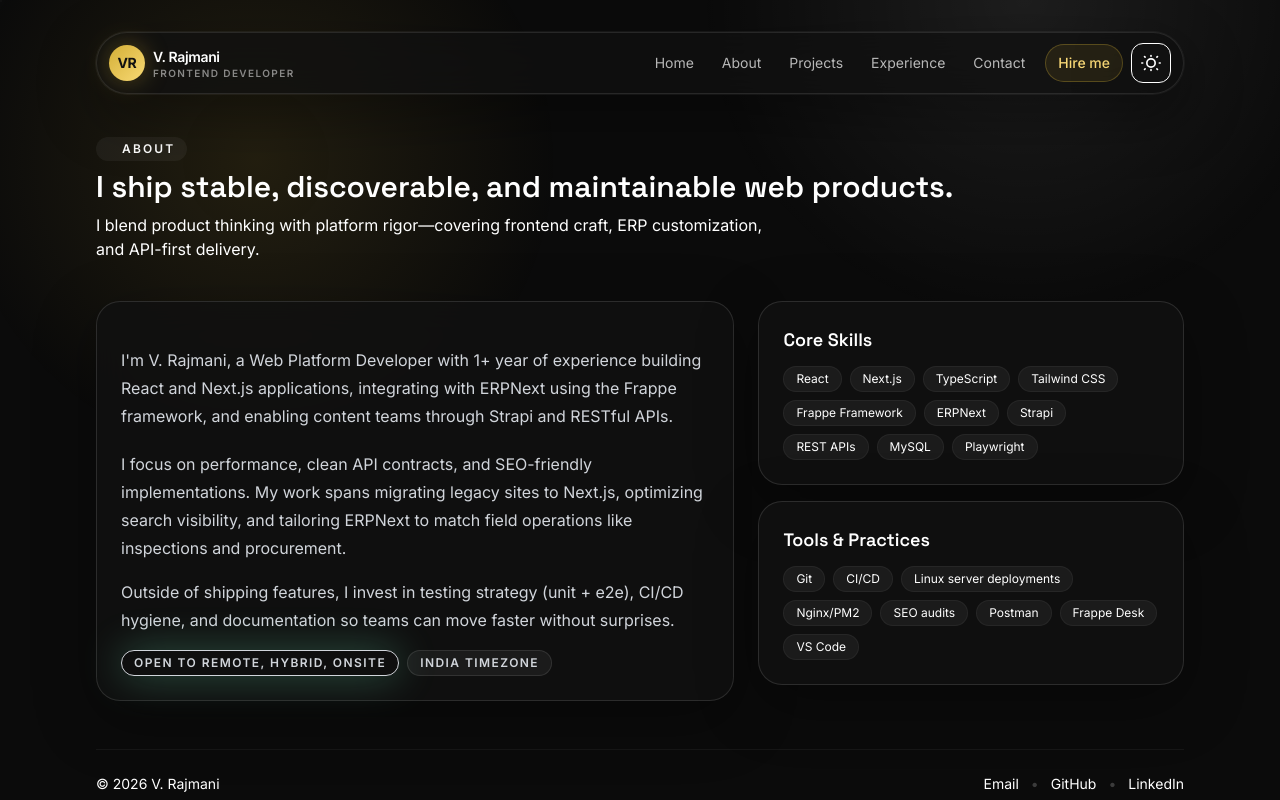
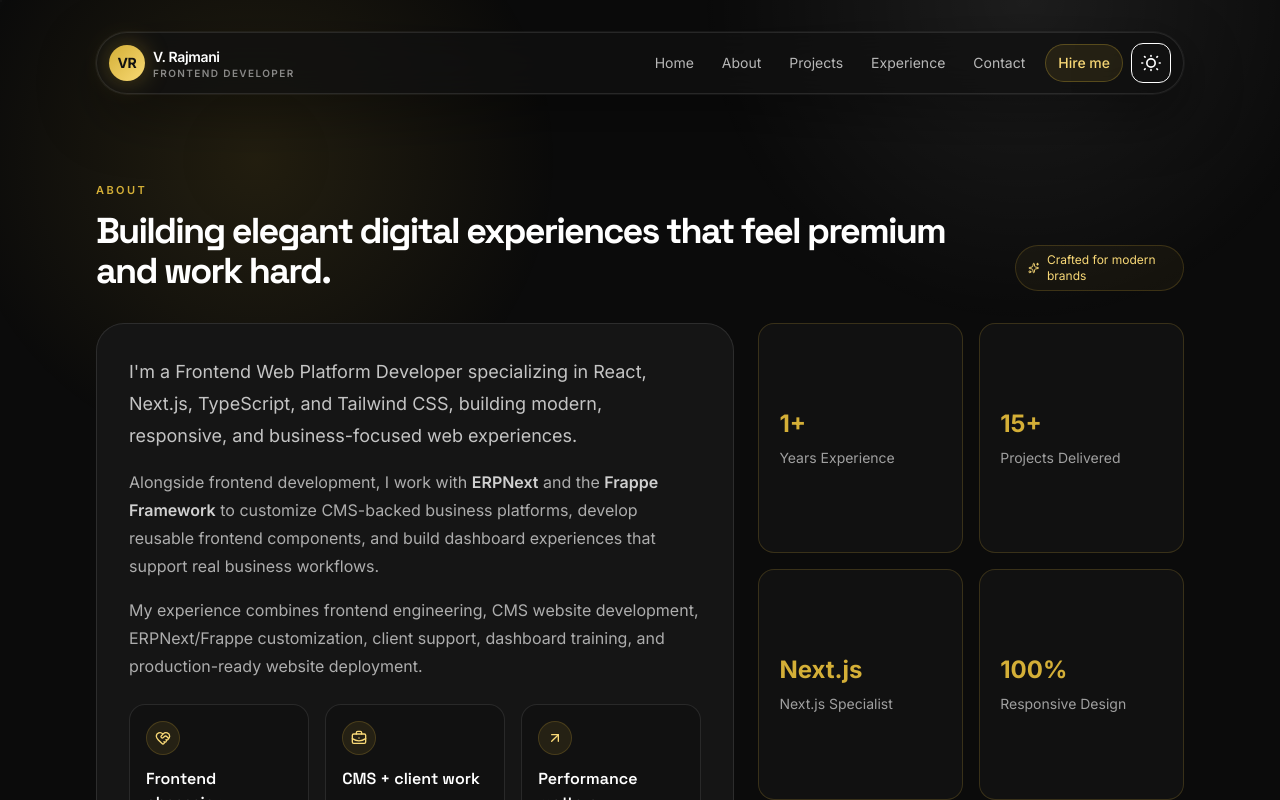
Before and after one commit to Rajmani-Nadar/rajmani-portfolio, a Next.js app: page /about in a window 1280 px wide. Shown: the top 800 px of the page. Built offline with nearby package versions, Linux system fonts and the light colour scheme.

Commit message:
feat: sync standalone pages with portfolio v2

```diff
--- a/src/app/(pages)/about/page.tsx
+++ b/src/app/(pages)/about/page.tsx
@@ -1,10 +1,5 @@
-import { SectionHeader } from '@/components/SectionHeader';
-import { Badge } from '@/components/Tag';
-import { SectionReveal } from '@/components/SectionReveal';
+import { About } from '@/components/About';
 import type { Metadata } from 'next';
-
-const skills = ['React', 'Next.js', 'TypeScript', 'Tailwind CSS', 'Frappe Framework', 'ERPNext', 'Strapi', 'REST APIs', 'MySQL', 'Playwright'];
-const tools = ['Git', 'CI/CD', 'Linux server deployments', 'Nginx/PM2', 'SEO audits', 'Postman', 'Frappe Desk', 'VS Code'];
 
 export const metadata: Metadata = {
   title: 'About | V. Rajmani',
@@ -12,54 +7,5 @@ export const metadata: Metadata = {
 };
 
 export default function AboutPage() {
-  return (
-    <div className="space-y-10">
-      <SectionHeader
-        eyebrow="About"
-        title="I ship stable, discoverable, and maintainable web products."
-        subtitle="I blend product thinking with platform rigor—covering frontend craft, ERP customization, and API-first delivery."
-      />
-
-      <SectionReveal className="grid gap-6 lg:grid-cols-[1.2fr_0.8fr]">
-        <div className="section-shell p-6 space-y-4 prose-custom">
-          <p>
-            I'm V. Rajmani, a Web Platform Developer with 1+ year of experience building React and Next.js applications, integrating with ERPNext using the Frappe framework, and enabling content teams through Strapi and RESTful APIs.
-          </p>
-          <p>
-            I focus on performance, clean API contracts, and SEO-friendly implementations. My work spans migrating legacy sites to Next.js, optimizing search visibility, and tailoring ERPNext to match field operations like inspections and procurement.
-          </p>
-          <p>
-            Outside of shipping features, I invest in testing strategy (unit + e2e), CI/CD hygiene, and documentation so teams can move faster without surprises.
-          </p>
-          <div className="flex flex-wrap gap-2">
-            <Badge variant="glow">Open to remote, hybrid, onsite</Badge>
-            <Badge>India timezone</Badge>
-          </div>
-        </div>
-
-        <div className="space-y-4">
-          <div className="section-shell p-6">
-            <h3 className="text-lg font-semibold text-white mb-3">Core Skills</h3>
-            <div className="flex flex-wrap gap-2">
-              {skills.map((skill) => (
-                <span key={skill} className="rounded-full bg-white/5 px-3 py-1 text-xs text-muted border border-white/5">
-                  {skill}
-                </span>
-              ))}
-            </div>
-          </div>
-          <div className="section-shell p-6">
-            <h3 className="text-lg font-semibold text-white mb-3">Tools & Practices</h3>
-            <div className="flex flex-wrap gap-2">
-              {tools.map((tool) => (
-                <span key={tool} className="rounded-full bg-white/5 px-3 py-1 text-xs text-muted border border-white/5">
-                  {tool}
-                </span>
-              ))}
-            </div>
-          </div>
-        </div>
-      </SectionReveal>
-    </div>
-  );
+  return <About />;
 }
--- a/src/app/(pages)/contact/page.tsx
+++ b/src/app/(pages)/contact/page.tsx
@@ -1,7 +1,5 @@
 import type { Metadata } from 'next';
-import { SectionHeader } from '@/components/SectionHeader';
-import { ContactForm } from '@/components/contact/ContactForm';
-import { SectionReveal } from '@/components/SectionReveal';
+import { ContactSection } from '@/components/ContactSection';
 
 export const metadata: Metadata = {
   title: 'Contact | V. Rajmani',
@@ -9,17 +7,5 @@ export const metadata: Metadata = {
 };
 
 export default function ContactPage() {
-  return (
-    <div className="space-y-8">
-      <SectionHeader
-        eyebrow="Contact"
-        title="Let’s build something reliable and fast"
-        subtitle="Reach out for freelance, contract, or full-time collaborations."
-      />
-
-      <SectionReveal>
-        <ContactForm />
-      </SectionReveal>
-    </div>
-  );
+  return <ContactSection />;
 }
--- a/src/app/(pages)/experience/page.tsx
+++ b/src/app/(pages)/experience/page.tsx
@@ -1,6 +1,4 @@
-import { SectionHeader } from '@/components/SectionHeader';
-import { ExperienceItem } from '@/components/ExperienceItem';
-import { SectionReveal } from '@/components/SectionReveal';
+import { ExperienceTimeline } from '@/components/ExperienceTimeline';
 import type { Metadata } from 'next';
 
 export const metadata: Metadata = {
@@ -9,38 +7,5 @@ export const metadata: Metadata = {
 };
 
 export default function ExperiencePage() {
-  return (
-    <div className="space-y-8">
-      <SectionHeader
-        eyebrow="Experience"
-        title="Roles and impact"
-        subtitle="Hands-on work delivering product features, platform integrations, and quality practices."
-      />
-
-      <SectionReveal>
-        <ExperienceItem
-          company="Suraj Technologies Pvt Ltd"
-          role="Web Platform Developer"
-          period="Jan 2025 - Feb 2026"
-          achievements={[
-            "Migrated marketing and product sites to Next.js, improving performance scores and SEO.",
-            "Customized ERPNext workflows for inspection and procurement, reducing manual steps.",
-            "Implemented Playwright testing for ERP frontend modules to prevent regressions.",
-            "Collaborated with designers and content teams to streamline CMS workflows using Strapi."
-          ]}
-          tools={[
-            'Next.js',
-            'React',
-            'TypeScript',
-            'Tailwind',
-            'Frappe/ERPNext',
-            'Strapi',
-            'REST APIs',
-            'MySQL',
-            'Playwright'
-          ]}
-        />
-      </SectionReveal>
-    </div>
-  );
+  return <ExperienceTimeline />;
 }
--- a/src/app/(pages)/projects/page.tsx
+++ b/src/app/(pages)/projects/page.tsx
@@ -1,48 +1,5 @@
-import { SectionHeader } from '@/components/SectionHeader';
-import { ProjectCard } from '@/components/ProjectCard';
-import { SectionReveal } from '@/components/SectionReveal';
+import { Projects } from '@/components/Projects';
 import type { Metadata } from 'next';
-
-const projects = [
-  {
-    title: 'Sonali Wires',
-    description:
-      'Migrated the corporate website to Next.js with a Strapi headless CMS backend, significantly improving performance, SEO, and content scalability. Implemented structured metadata and optimized Lighthouse scores while enabling the marketing team to manage content independently via Strapi. Deployed on a dedicated Linux server with separate frontend and backend services.',
-    meta: 'Next.js + Strapi',
-    stack: [
-      'Next.js',
-      'React',
-      'TypeScript',
-      'Tailwind CSS',
-      'Strapi (Headless CMS)',
-      'REST APIs',
-      'SEO Optimization',
-      'Linux Server Deployment',
-      'Nginx / PM2'
-    ],
-    liveLinks: [
-      { label: 'Frontend (Next.js)', url: 'http://69.62.81.102:3000/' },
-      { label: 'Backend (Strapi Admin)', url: 'http://69.62.81.102:1337/admin/' }
-    ],
-    architecture:
-      'Next.js frontend on port 3000 consumes REST APIs from a Strapi headless CMS backend on port 1337; both services run on a dedicated Linux server.',
-    tags: ['Production Deployment', 'Headless CMS Architecture', 'Server-Based Hosting', 'SEO Optimized']
-  },
-  {
-    title: 'Fire Extinguisher Inspection System',
-    description:
-      'Customized ERPNext to digitize inspection checklists, automate scheduling, and generate compliance-ready reports for field teams.',
-    meta: 'ERPNext customization',
-    stack: ['Frappe', 'ERPNext', 'Python', 'DocTypes', 'Workflow', 'Print Formats']
-  },
-  {
-    title: 'WERP',
-    description:
-      'Built a React-based ERP frontend with modular components, role-based access, and automated testing to keep releases predictable.',
-    meta: 'React ERP frontend',
-    stack: ['React', 'TypeScript', 'REST APIs', 'Playwright', 'Tailwind']
-  }
-];
 
 export const metadata: Metadata = {
   title: 'Projects | V. Rajmani',
@@ -50,21 +7,5 @@ export const metadata: Metadata = {
 };
 
 export default function ProjectsPage() {
-  return (
-    <div className="space-y-8">
-      <SectionHeader
-        eyebrow="Projects"
-        title="Recent work"
-        subtitle="A snapshot of projects where I solved performance, integration, and workflow challenges."
-      />
-
-      <SectionReveal>
-        <div className="grid gap-4">
-          {projects.map((project) => (
-            <ProjectCard key={project.title} {...project} />
-          ))}
-        </div>
-      </SectionReveal>
-    </div>
-  );
+  return <Projects />;
 }
--- a/src/components/ExperienceTimeline.tsx
+++ b/src/components/ExperienceTimeline.tsx
@@ -20,7 +20,7 @@ const timeline = [
       'Explain dashboard features, CMS management, and Website Builder functionality in a simple, easy-to-understand way.',
       'Assist clients with website content updates, CMS usage, deployment support, and post-launch guidance.'
     ],
-    technologies: 'HTML5 • CSS3 • CMS Website Builder • Git • GitHub• AnyDesk • UltraViewer'
+    technologies: 'HTML5 • CSS3 • CMS Website Builder • Git • GitHub • AnyDesk • UltraViewer'
   },
   {
     role: 'Frontend Developer',
@@ -39,24 +39,6 @@ const timeline = [
     ],
     technologies: 'ERPNext • Frappe Framework • Strapi Headless CMS • React • Next.js • TypeScript • Tailwind CSS • HTML5 • CSS3 • Git • GitHub'
   },
-  {
-    role: 'Freelance Frontend Developer',
-    period: '2024 - 2025',
-    company: 'Independent Projects',
-    description: 'Delivered client-facing marketing sites and custom interfaces tailored around business goals and conversion needs.'
-  },
-  {
-    role: 'Client Website Development',
-    period: '2023 - 2024',
-    company: 'Various Clients',
-    description: 'Translated requirements into responsive, production-ready websites with CMS configuration and UI refinement.'
-  },
-  {
-    role: 'CMS Training Sessions',
-    period: '2023',
-    company: 'Learning & Knowledge Sharing',
-    description: 'Helped teams understand structured content workflows, editable systems, and efficient website operations.'
-  }
 ];
 
 const platformHighlight = {
```
Also changed, not shown: public/rajmani-resume.txt (deleted).
